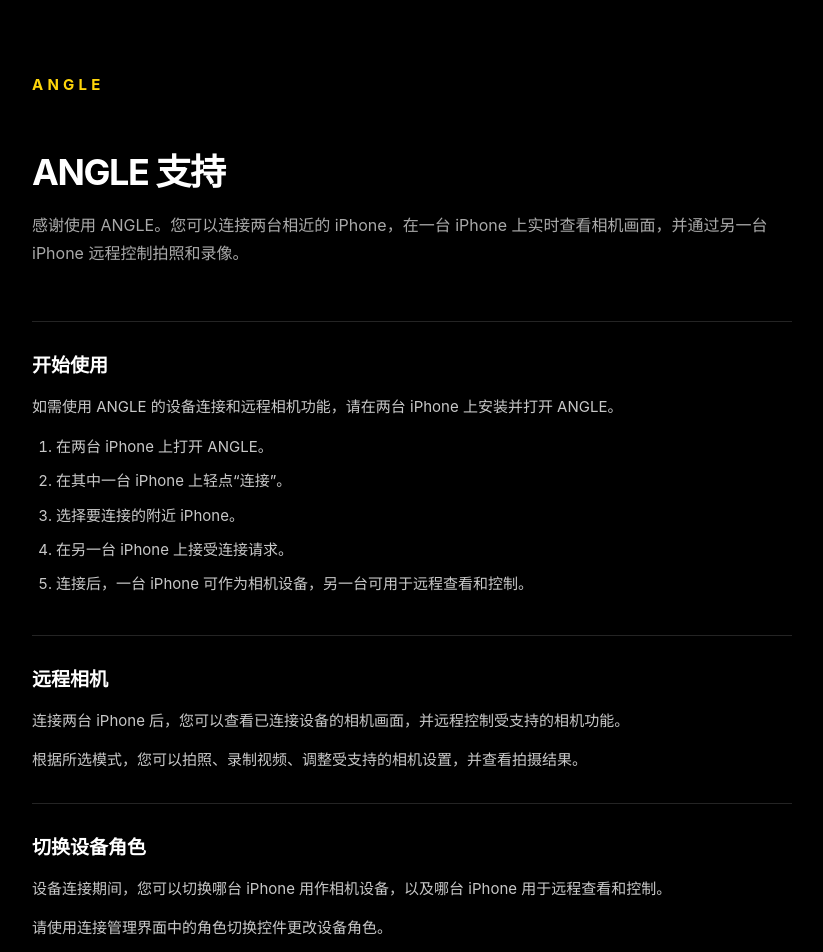
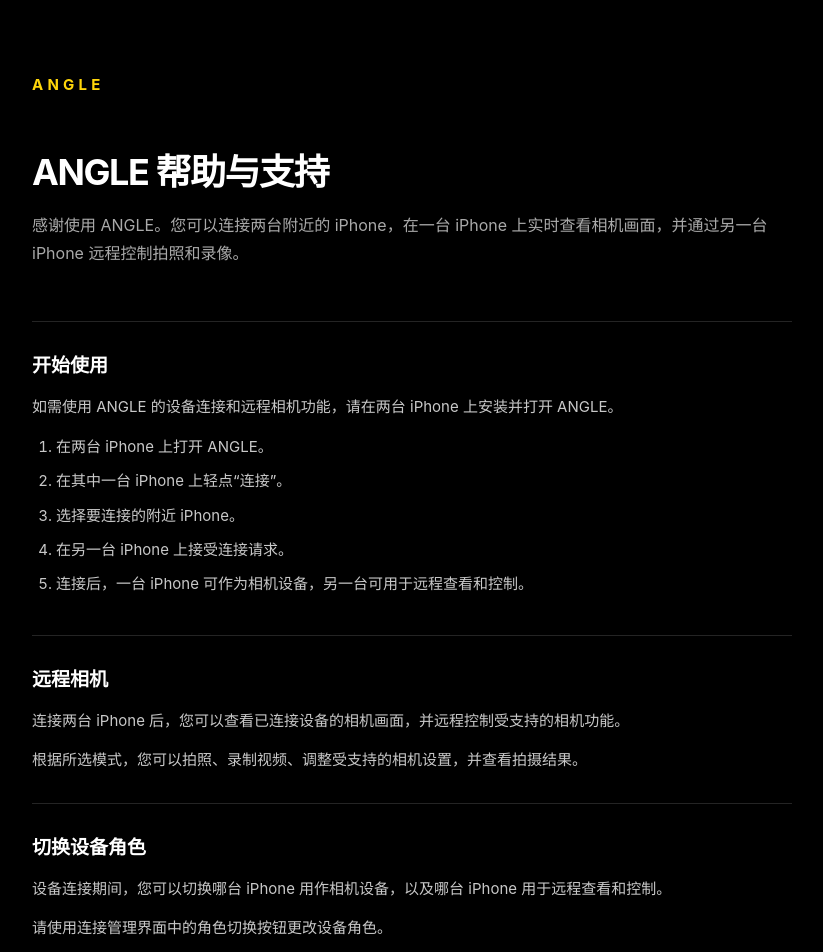
Before and after one commit to himokmani-art/angle-privacy, a plain HTML site: page support-zh-Hans.html in a window 1280 px wide. Shown: the top 952 px of the page, without its empty margins (228-1051 px from the left). Drawn offline with Linux system fonts and the light colour scheme.

Commit message:
Refine Japanese and Chinese support wording

```diff
--- a/support-zh-Hans.html
+++ b/support-zh-Hans.html
@@ -3,7 +3,7 @@
 <head>
   <meta charset="UTF-8">
   <meta name="viewport" content="width=device-width, initial-scale=1.0">
-  <title>ANGLE 支持</title>
+  <title>ANGLE 帮助与支持</title>
   <style>
     * { box-sizing: border-box; }
     body {
@@ -57,8 +57,8 @@
 <body>
   <main class="container">
     <div class="brand">ANGLE</div>
-    <h1>ANGLE 支持</h1>
-    <p class="intro">感谢使用 ANGLE。您可以连接两台相近的 iPhone，在一台 iPhone 上实时查看相机画面，并通过另一台 iPhone 远程控制拍照和录像。</p>
+    <h1>ANGLE 帮助与支持</h1>
+    <p class="intro">感谢使用 ANGLE。您可以连接两台附近的 iPhone，在一台 iPhone 上实时查看相机画面，并通过另一台 iPhone 远程控制拍照和录像。</p>
 
     <section>
       <h2>开始使用</h2>
@@ -81,7 +81,7 @@
     <section>
       <h2>切换设备角色</h2>
       <p>设备连接期间，您可以切换哪台 iPhone 用作相机设备，以及哪台 iPhone 用于远程查看和控制。</p>
-      <p>请使用连接管理界面中的角色切换控件更改设备角色。</p>
+      <p>请使用连接管理界面中的角色切换按钮更改设备角色。</p>
     </section>
 
     <section>
```
Also changed, not shown: support-ja.html (+2 -2 lines).
